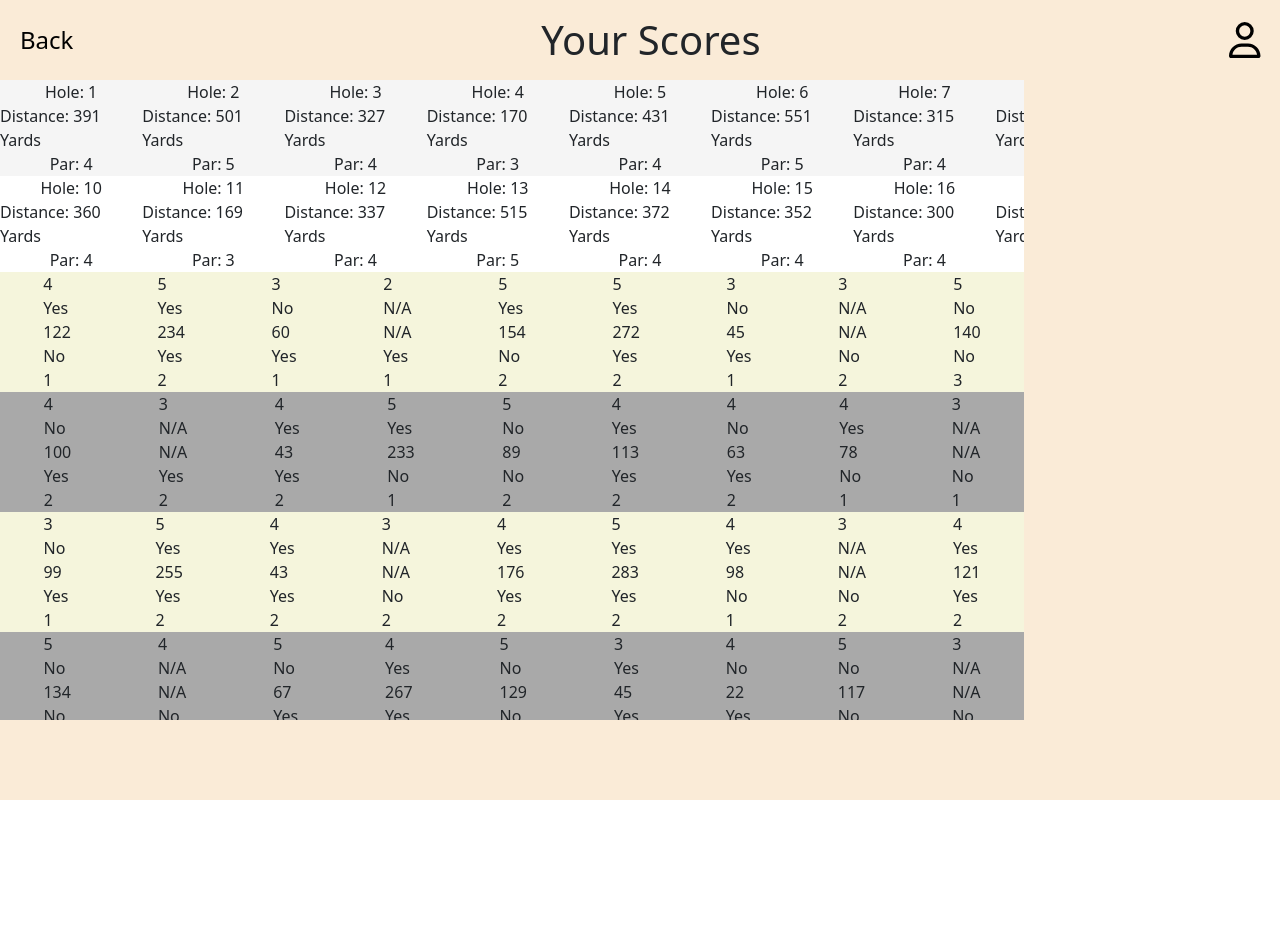
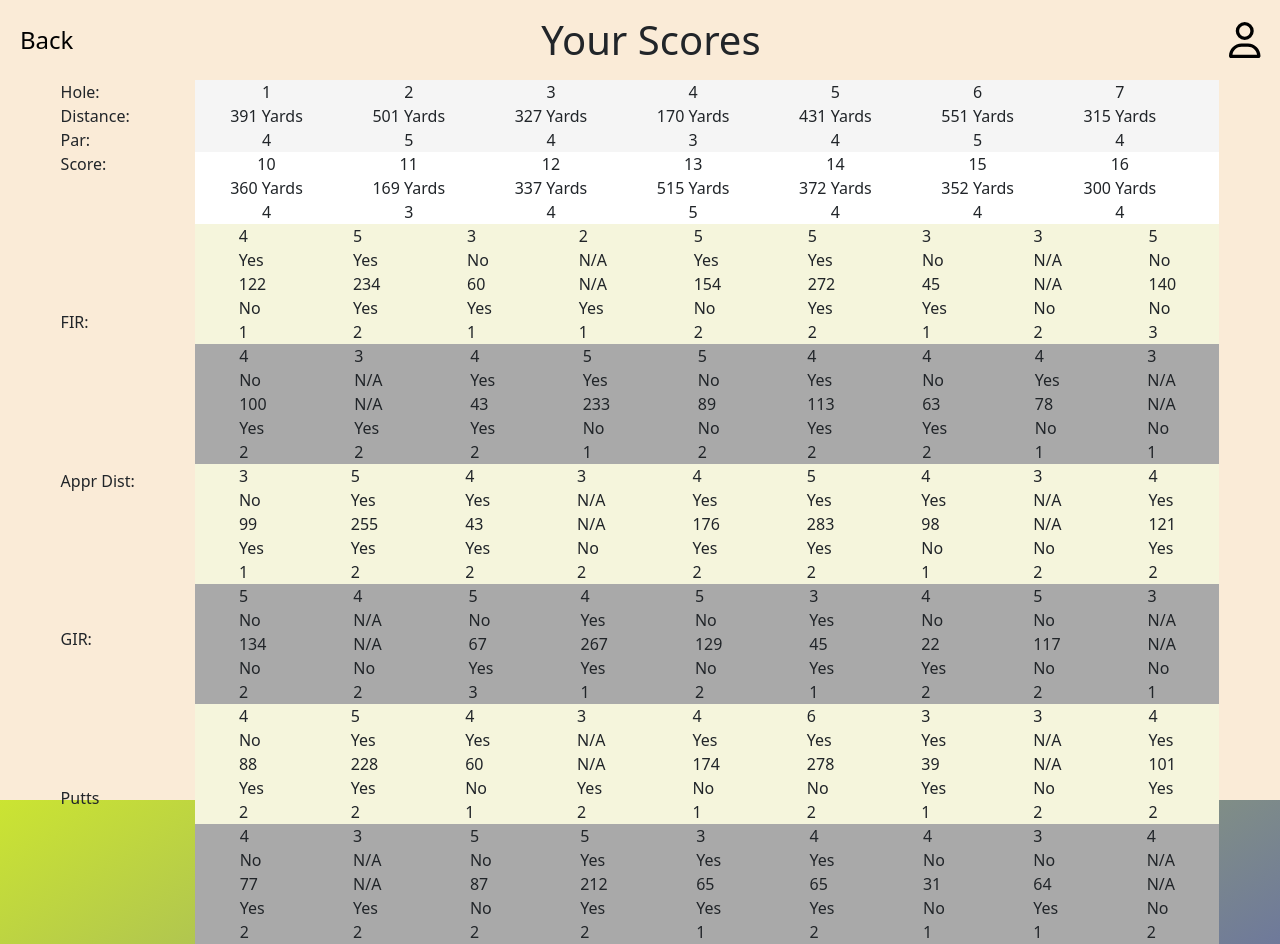
Before and after one commit to HoganBerens/hoganberens.github.io, a React (Create React App) app: page /yourScores in a window 1280 px wide. Before the commit the page ends 800 px from the top, so only its background shows below. Built offline with nearby package versions, Linux system fonts and the light colour scheme.

Commit message:
yourScores layout changes

```diff
--- a/src/components/my-golf-game/yourScores.css
+++ b/src/components/my-golf-game/yourScores.css
@@ -11,6 +11,23 @@
   align-items: center;
   justify-content: space-between;
   padding: 20px;
+}
+
+.yourScores-round-results-wrapper {
+  display: flex;
+  width: 100%;
+  justify-content: space-evenly;
+}
+
+.yourScores-round-values-wrapper {
+  display: flex;
+  flex-direction: column;
+}
+.yourScores-course-values-wrapper {
+}
+
+.yourScores-hole-value {
+  flex: 1 1 auto;
 }
 
 .yourScores-courseAndScores-wrapper {
--- a/src/components/my-golf-game/yourScores.jsx
+++ b/src/components/my-golf-game/yourScores.jsx
@@ -1,9 +1,9 @@
-import React from 'react';
-import './yourScores.css';
-import { scores, course } from './utils';
-import { Link } from 'react-router-dom';
-import { FontAwesomeIcon } from '@fortawesome/react-fontawesome';
-import { faUser } from '@fortawesome/free-regular-svg-icons';
+import React from "react";
+import "./yourScores.css";
+import { scores, course } from "./utils";
+import { Link } from "react-router-dom";
+import { FontAwesomeIcon } from "@fortawesome/react-fontawesome";
+import { faUser } from "@fortawesome/free-regular-svg-icons";
 
 const YourScores = () => {
   let allHoles = course.Holes;
@@ -17,23 +17,35 @@ const YourScores = () => {
           <FontAwesomeIcon className="fa-xl" icon={faUser} />
         </Link>
       </div>
-
+      <div className="yourScores-round-results-wrapper">
+        <div className="yourScores-round-values-wrapper">
+          <div className="yourScores-course-values-wrapper">
+            <div className="yourScores-hole-value">Hole:</div>
+            <div className="yourScores-hole-value">Distance:</div>
+            <div className="yourScores-hole-value">Par:</div>
+          </div>
+          <div className="yourScores-hole-value">Score:</div>
+          <div className="yourScores-hole-value">FIR:</div>
+          <div className="yourScores-hole-value">Appr Dist:</div>
+          <div className="yourScores-hole-value">GIR:</div>
+          <div className="yourScores-hole-value">Putts</div>
+        </div>
         <div className="yourScores-courseAndScores-wrapper" s>
           <div className="yourScores-course-information-front-wrapper">
             {allHoles[0].map((courseHole, courseHoleIndex) => (
               <div key={courseHoleIndex} className="yourScores-course-map">
-              <div> Hole: {courseHole.Name}</div>
-              <div> Distance: {courseHole.Distance} Yards</div>
-              <div> Par: {courseHole.Par}</div>
+                <div>{courseHole.Name}</div>
+                <div>{courseHole.Distance} Yards</div>
+                <div>{courseHole.Par}</div>
               </div>
             ))}
           </div>
           <div className="yourScores-course-information-back-wrapper">
             {allHoles[1].map((courseHole, courseHoleIndex) => (
               <div key={courseHoleIndex} className="yourScores-course-map">
-              <div> Hole: {courseHole.Name}</div>
-              <div> Distance: {courseHole.Distance} Yards</div>
-              <div> Par: {courseHole.Par}</div>
+                <div> {courseHole.Name}</div>
+                <div> {courseHole.Distance} Yards</div>
+                <div> {courseHole.Par}</div>
               </div>
             ))}
           </div>
@@ -91,6 +103,7 @@ const YourScores = () => {
           ))}
         </div>
       </div>
+    </div>
   );
 };
 
```
Lines whose indentation alone changed are shown as unchanged.
